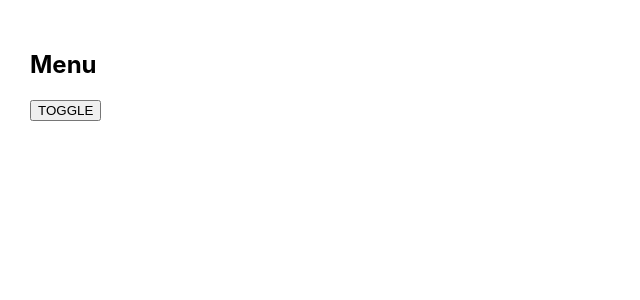
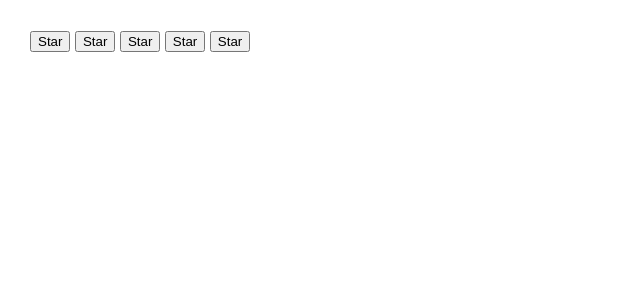
Before and after one commit to Annaptrvna/react-kzd, a React (Create React App) app: page / in a window 1280 px wide. Shown: the top 300 px of the page, without its empty margins (0-640 px from the left). Built offline with nearby package versions, Linux system fonts and the light colour scheme.

Commit message:
Add useState to Rating

```diff
--- a/src/App.tsx
+++ b/src/App.tsx
@@ -8,8 +8,8 @@ import {OnOff} from "./components/onoff/OnOff";
 function App() {
   return (
     <div className="App">
-        <ControlledAccordion title={"Menu"}/>
-        {/*<Rating value={2}/>*/}
+        {/*<ControlledAccordion title={"Menu"}/>*/}
+        <Rating/>
         {/*<OnOff/>*/}
         {/*<OnOff/>*/}
         {/*<OnOff/>*/}
--- a/src/components/rating/Rating.tsx
+++ b/src/components/rating/Rating.tsx
@@ -1,16 +1,18 @@
 import {Star} from "./Star";
+import {useState} from "react";
 
-type RatingType ={
-    value: number
-}
-export const Rating = (props: RatingType) => {
+
+export const Rating = () => {
+    const [value, setValue] = useState(0)
+
+
     return (
         <div>
-            <Star selected={true}/>
-            <Star selected={true}/>
-            <Star selected={false}/>
-            <Star selected={false}/>
-            <Star selected={false}/>
+            <Star selected={value>0} setValue={()=>setValue(1)}/>
+            <Star selected={value>1} setValue={()=>setValue(2)}/>
+            <Star selected={value>2} setValue={()=>setValue(3)}/>
+            <Star selected={value>3} setValue={()=>setValue(4)}/>
+            <Star selected={value>4} setValue={()=>setValue(5)}/>
         </div>
 
     )
--- a/src/components/rating/Star.tsx
+++ b/src/components/rating/Star.tsx
@@ -2,13 +2,14 @@ import React from "react";
 
 type StarType = {
     selected: boolean
+    setValue: ()=>void
 }
 export const Star = (props: StarType) => {
     return (
         <> {
             props.selected ?
-            <span><b>Star </b> </span>
-            : <span>Star </span>
+            <button onClick={props.setValue}><b>Star </b> </button>
+            : <button onClick={props.setValue}>Star </button>
         }
         </>
 
```
